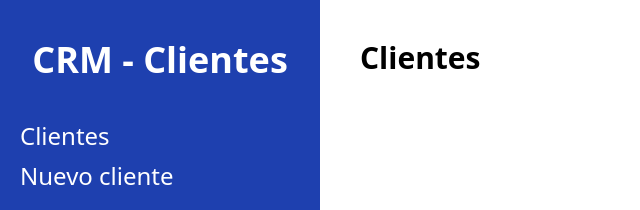
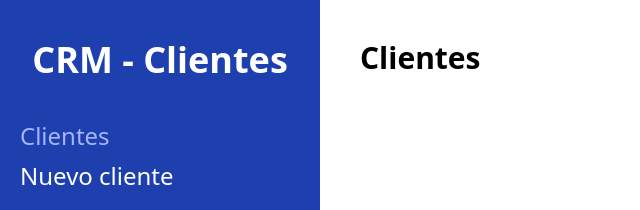
Before and after one commit to AlonsoAM/crm-react, a React app: page / in a window 1280 px wide. Shown: the top 210 px of the page, without its empty margins (0-640 px from the left). Built offline with nearby package versions, Linux system fonts and the light colour scheme; the HTML template or start-up script is replaced by a standard one.

Commit message:
Resaltar la pagina actual

```diff
--- a/src/components/Layout.jsx
+++ b/src/components/Layout.jsx
@@ -1,6 +1,8 @@
-import { Outlet, Link } from "react-router-dom";
+import { Outlet, Link, useLocation } from "react-router-dom";
 
 export const Layout = () => {
+  const location = useLocation();
+  // console.log(location);
   return (
     <>
       <div className="md:flex md:min-h-screen">
@@ -11,13 +13,19 @@ export const Layout = () => {
           <nav className="mt-10">
             <Link
               to="/"
-              className="text-white block text-2xl mt-2 hover:text-indigo-300"
+              className={`${
+                location.pathname === "/" ? "text-indigo-300" : "text-white"
+              } block text-2xl mt-2 hover:text-indigo-300`}
             >
               Clientes
             </Link>
             <Link
               to="/clientes/nuevo"
-              className="text-white block text-2xl mt-2 hover:text-indigo-300"
+              className={`${
+                location.pathname === "/clientes/nuevo"
+                  ? "text-indigo-300"
+                  : "text-white"
+              }  block text-2xl mt-2 hover:text-indigo-300`}
             >
               Nuevo cliente
             </Link>
```
